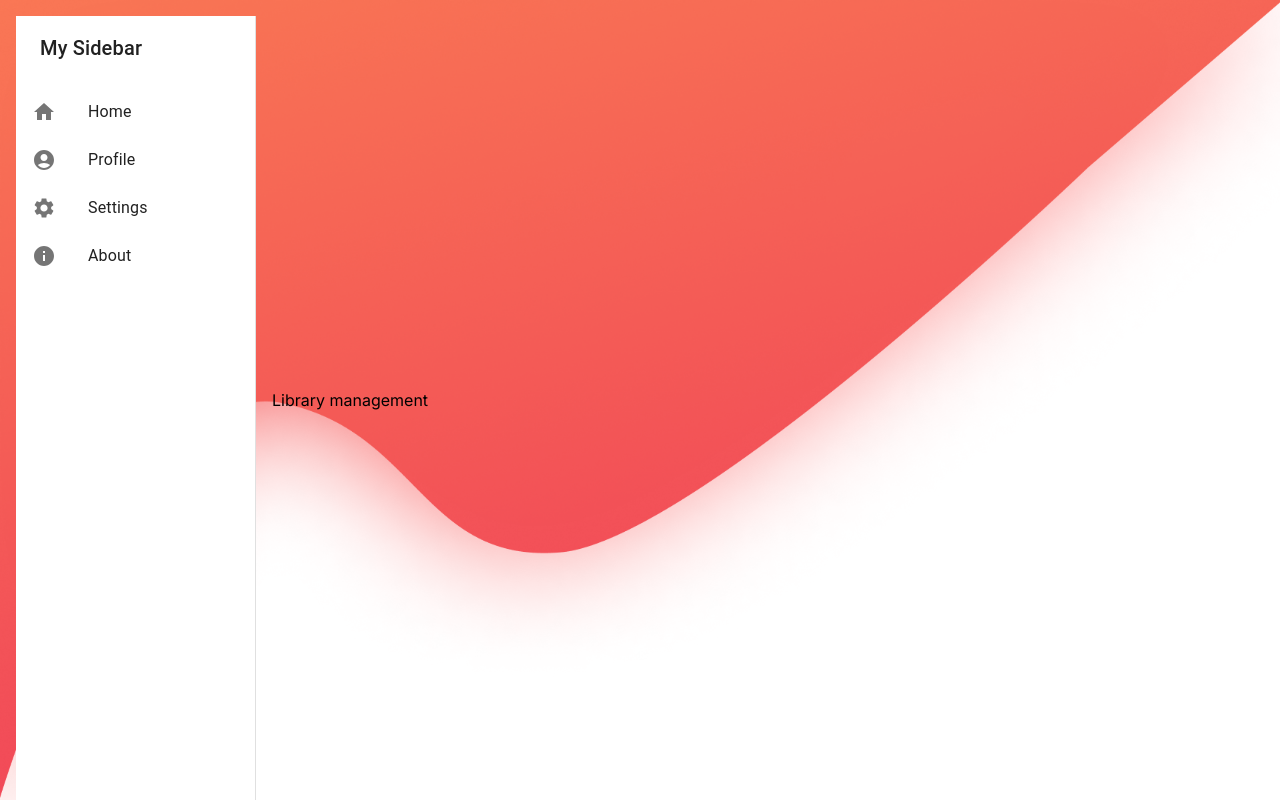
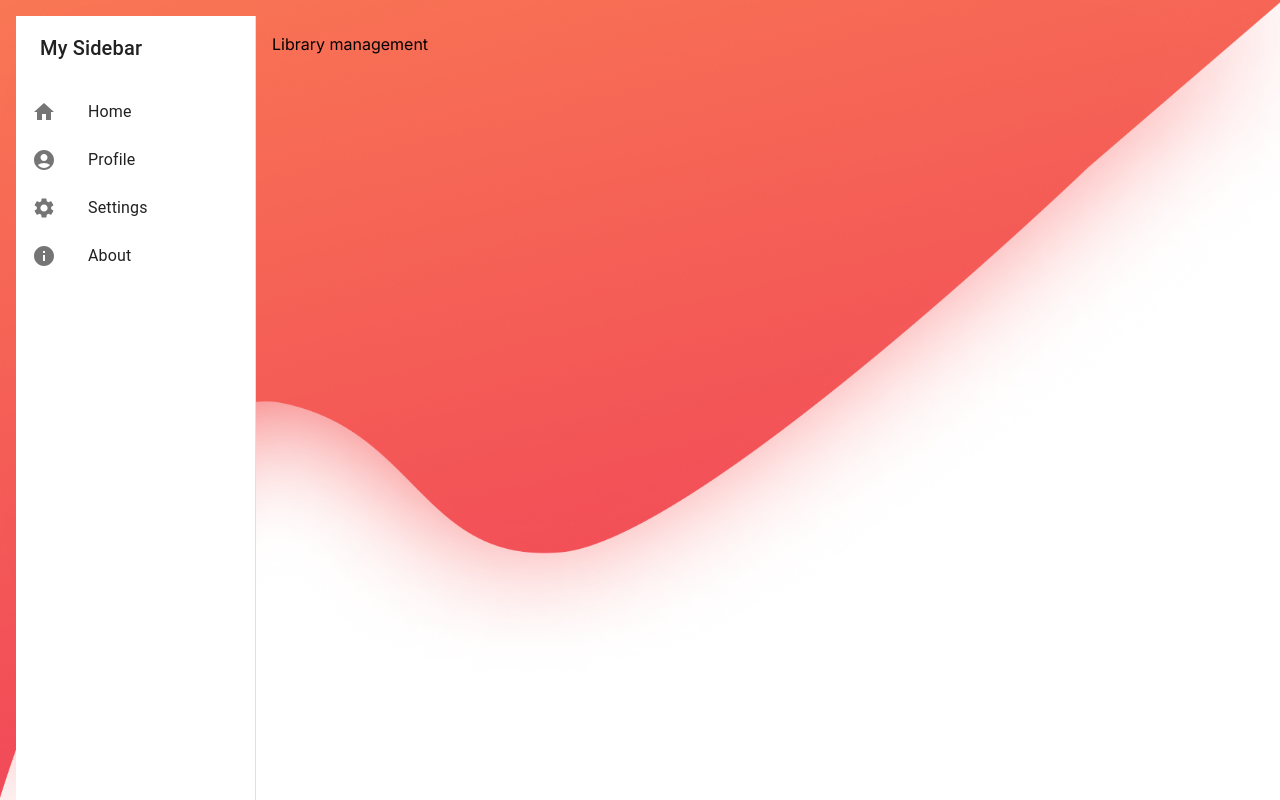
Before and after one commit to chethanmv-31/Library-Management-UI, a Next.js app: page / in a window 1280 px wide. Built offline with nearby package versions, Linux system fonts and the light colour scheme.

Commit message:
added sidebar

```diff
--- a/src/app/layout.tsx
+++ b/src/app/layout.tsx
@@ -37,7 +37,7 @@ export default function RootLayout({
   return (
     <html lang="en">
       <body className={inter.className}>
-        <div className="justify-center flex items-center h-full">
+        <div className="flex  h-full">
           {!isAuthPage && <Sidebar />}
           <Provider store={store}>
             <main style={{ flexGrow: 1 }}>{children}</main>
```
